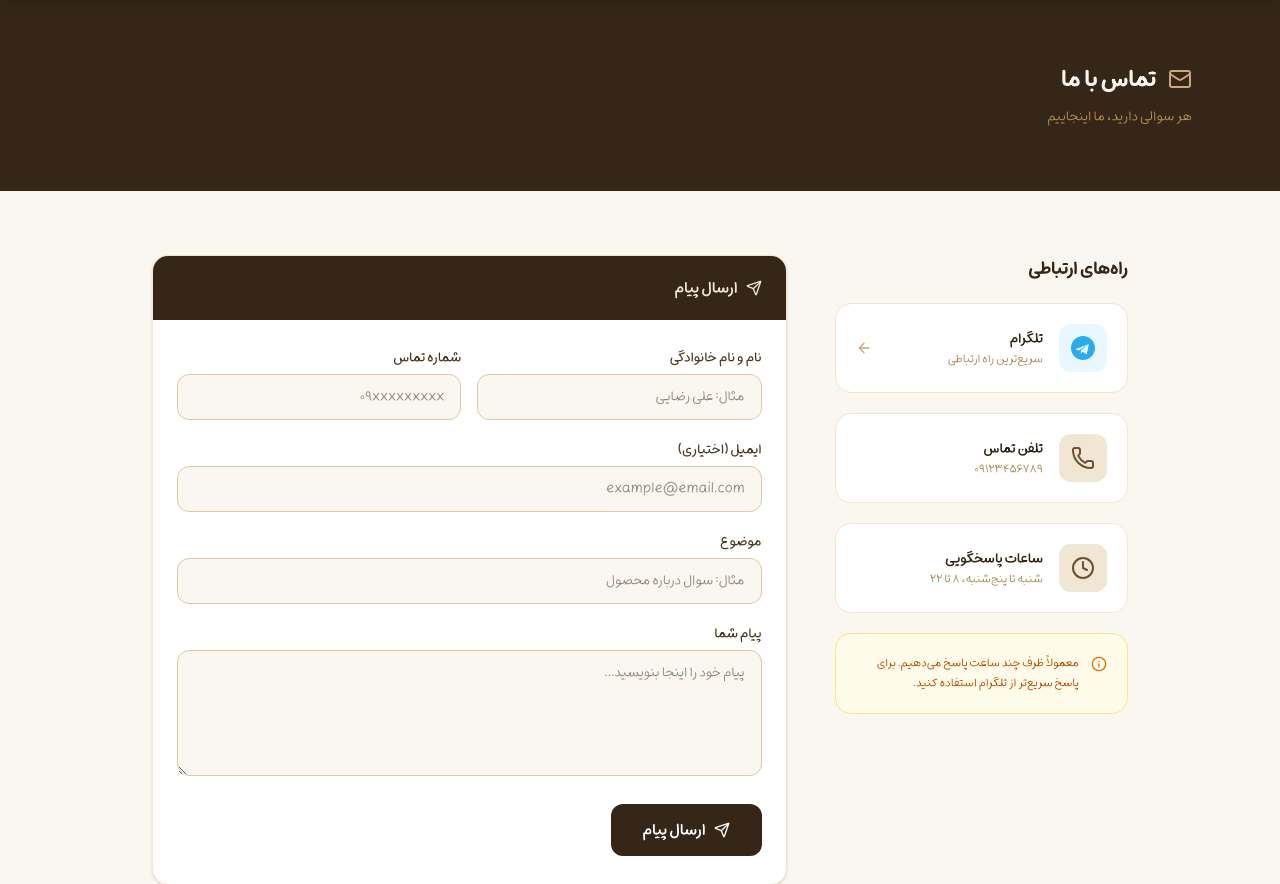
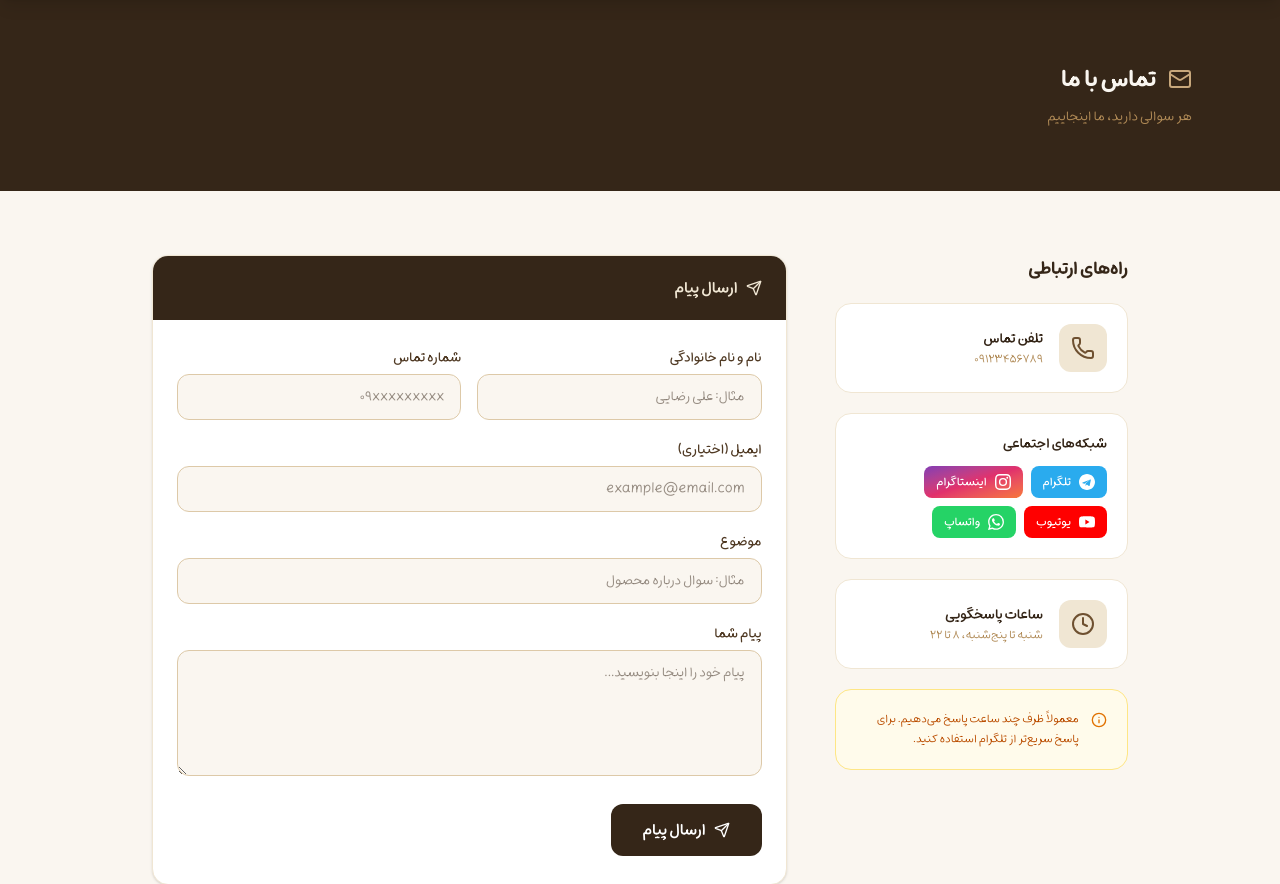
Before and after one commit to AliBazoubandi/Baykood, a Django app: page /contact/ in a window 1280 px wide. Shown: the part 57-941 px from the top of the page. Run offline with Django 5.2, Linux system fonts and the light colour scheme; style sheets or scripts are compiled from the project's sources.

Commit message:
fourth commit, in this commit we modulerized the social media part so we can use it in the contact page as well also we added SEO meta datas for the site.

```diff
--- a/templates/base.html
+++ b/templates/base.html
@@ -4,7 +4,30 @@
 <head>
   <meta charset="UTF-8">
   <meta name="viewport" content="width=device-width, initial-scale=1.0">
-  <title>{% block title %}{{ site.site_name }}{% endblock %}</title>
+  <title>{% block title %}{{ site.site_name }} | {{ site.site_slogan }}{% endblock %}</title>
+
+  <!-- SEO meta description -->
+  <meta name="description" content="{% block meta_description %}{{ site.site_name }} — فروش کودها، خاک‌های کشاورزی و محصولات زراعی با بهترین کیفیت. مشاوره رایگان و ارسال به سراسر کشور.{% endblock %}">
+  <meta name="keywords" content="{% block meta_keywords %}کشاورزی, کود, خاک کشاورزی, فروشگاه کشاورزی, نهاده کشاورزی{% endblock %}">
+  <meta name="author" content="{{ site.site_name }}">
+
+  <!-- Open Graph (Telegram, WhatsApp, Facebook previews) -->
+  <meta property="og:type" content="{% block og_type %}website{% endblock %}">
+  <meta property="og:title" content="{% block og_title %}{{ site.site_name }} | {{ site.site_slogan }}{% endblock %}">
+  <meta property="og:description" content="{% block og_description %}{{ site.site_name }} — فروش کودها، خاک‌های کشاورزی و محصولات زراعی با بهترین کیفیت.{% endblock %}">
+  <meta property="og:image" content="{% block og_image %}{{ request.scheme }}://{{ request.get_host }}{% static 'images/hero.jpg' %}{% endblock %}">
+  <meta property="og:url" content="{{ request.build_absolute_uri }}">
+  <meta property="og:site_name" content="{{ site.site_name }}">
+  <meta property="og:locale" content="fa_IR">
+
+  <!-- Twitter card (also used by some Persian platforms) -->
+  <meta name="twitter:card" content="summary_large_image">
+  <meta name="twitter:title" content="{% block twitter_title %}{{ site.site_name }}{% endblock %}">
+  <meta name="twitter:description" content="{% block twitter_description %}{{ site.site_slogan }}{% endblock %}">
+  <meta name="twitter:image" content="{% block twitter_image %}{{ request.scheme }}://{{ request.get_host }}{% static 'images/hero.jpg' %}{% endblock %}">
+
+  <!-- Canonical URL -->
+  <link rel="canonical" href="{{ request.build_absolute_uri }}">
 
   <link rel="stylesheet" href="{% static 'css/output.css' %}">
   <!-- Lucide Icons -->
@@ -14,10 +37,7 @@
   <style>
     body { font-family: 'Mikhak', sans-serif; }
     html, body { overflow-x: hidden; max-width: 100%; }
-    .nav-link {
-      position: relative;
-      padding-bottom: 2px;
-    }
+    .nav-link { position: relative; padding-bottom: 2px; }
     .nav-link::after {
       content: '';
       position: absolute;
@@ -197,7 +217,6 @@ class="flex items-center justify-center gap-2 border border-earth-600 text-earth
   {% block content %}{% endblock %}
 </main>
 
-<!-- ── Footer ── -->
 <footer class="bg-earth-900 text-earth-300 mt-20 pt-12 pb-6">
     <div class="max-w-6xl mx-auto px-6">
         <div class="grid grid-cols-1 md:grid-cols-3 gap-10 mb-10">
@@ -234,56 +253,9 @@ class="flex items-center justify-center gap-2 border border-earth-600 text-earth
                 </a>
                 {% endif %}
 
-      <div class="flex flex-wrap gap-2">
-
-        <!-- Telegram -->
-        {% if site.telegram_url %}
-        <a href="{{ site.telegram_url }}" target="_blank"
-        class="inline-flex items-center gap-2 bg-[#2AABEE] hover:bg-[#1a9ad8] text-white px-3 py-2 rounded-lg transition text-xs font-medium">
-        <svg class="w-4 h-4 shrink-0" viewBox="0 0 24 24" fill="currentColor">
-          <path d="M12 0C5.373 0 0 5.373 0 12s5.373 12 12 12 12-5.373 12-12S18.627 0 12 0zm5.894 8.221-1.97 9.28c-.145.658-.537.818-1.084.508l-3-2.21-1.447 1.394c-.16.16-.295.295-.605.295l.213-3.053 5.56-5.023c.242-.213-.054-.333-.373-.12L8.32 14.617l-2.96-.924c-.643-.204-.657-.643.136-.953l11.57-4.461c.537-.194 1.006.131.828.942z"/>
-        </svg>
-        تلگرام
-      </a>
-      {% endif %}
-
-      <!-- Instagram -->
-      {% if site.instagram_url %}
-      <a href="{{ site.instagram_url }}" target="_blank"
-      class="inline-flex items-center gap-2 bg-gradient-to-br from-[#833AB4] via-[#E1306C] to-[#F77737] hover:opacity-90 text-white px-3 py-2 rounded-lg transition text-xs font-medium">
-      <svg class="w-4 h-4 shrink-0" viewBox="0 0 24 24" fill="currentColor">
-        <path d="M12 2.163c3.204 0 3.584.012 4.85.07 3.252.148 4.771 1.691 4.919 4.919.058 1.265.069 1.645.069 4.849 0 3.205-.012 3.584-.069 4.849-.149 3.225-1.664 4.771-4.919 4.919-1.266.058-1.644.07-4.85.07-3.204 0-3.584-.012-4.849-.07-3.26-.149-4.771-1.699-4.919-4.92-.058-1.265-.07-1.644-.07-4.849 0-3.204.013-3.583.07-4.849.149-3.227 1.664-4.771 4.919-4.919 1.266-.057 1.645-.069 4.849-.069zM12 0C8.741 0 8.333.014 7.053.072 2.695.272.273 2.69.073 7.052.014 8.333 0 8.741 0 12c0 3.259.014 3.668.072 4.948.2 4.358 2.618 6.78 6.98 6.98C8.333 23.986 8.741 24 12 24c3.259 0 3.668-.014 4.948-.072 4.354-.2 6.782-2.618 6.979-6.98.059-1.28.073-1.689.073-4.948 0-3.259-.014-3.667-.072-4.947-.196-4.354-2.617-6.78-6.979-6.98C15.668.014 15.259 0 12 0zm0 5.838a6.162 6.162 0 100 12.324 6.162 6.162 0 000-12.324zM12 16a4 4 0 110-8 4 4 0 010 8zm6.406-11.845a1.44 1.44 0 100 2.881 1.44 1.44 0 000-2.881z"/>
-      </svg>
-      اینستاگرام
-    </a>
-    {% endif %}
-
-    <!-- YouTube -->
-    {% if site.youtube_url %}
-    <a href="{{ site.youtube_url }}" target="_blank"
-    class="inline-flex items-center gap-2 bg-[#FF0000] hover:bg-[#cc0000] text-white px-3 py-2 rounded-lg transition text-xs font-medium">
-    <svg class="w-4 h-4 shrink-0" viewBox="0 0 24 24" fill="currentColor">
-      <path d="M23.498 6.186a3.016 3.016 0 00-2.122-2.136C19.505 3.545 12 3.545 12 3.545s-7.505 0-9.377.505A3.017 3.017 0 00.502 6.186C0 8.07 0 12 0 12s0 3.93.502 5.814a3.016 3.016 0 002.122 2.136c1.871.505 9.376.505 9.376.505s7.505 0 9.377-.505a3.015 3.015 0 002.122-2.136C24 15.93 24 12 24 12s0-3.93-.502-5.814zM9.545 15.568V8.432L15.818 12l-6.273 3.568z"/>
-    </svg>
-    یوتیوب
-  </a>
-  {% endif %}
-
-  <!-- WhatsApp -->
-  {% if site.whatsapp_number %}
-  <a href="https://wa.me/{{ site.whatsapp_number }}" target="_blank"
-  class="inline-flex items-center gap-2 bg-[#25D366] hover:bg-[#1da851] text-white px-3 py-2 rounded-lg transition text-xs font-medium">
-  <svg class="w-4 h-4 shrink-0" viewBox="0 0 24 24" fill="currentColor">
-    <path d="M17.472 14.382c-.297-.149-1.758-.867-2.03-.967-.273-.099-.471-.148-.67.15-.197.297-.767.966-.94 1.164-.173.199-.347.223-.644.075-.297-.15-1.255-.463-2.39-1.475-.883-.788-1.48-1.761-1.653-2.059-.173-.297-.018-.458.13-.606.134-.133.298-.347.446-.52.149-.174.198-.298.298-.497.099-.198.05-.371-.025-.52-.075-.149-.669-1.612-.916-2.207-.242-.579-.487-.5-.669-.51a12.8 12.8 0 00-.57-.01c-.198 0-.52.074-.792.372-.272.297-1.04 1.016-1.04 2.479 0 1.462 1.065 2.875 1.213 3.074.149.198 2.096 3.2 5.077 4.487.709.306 1.262.489 1.694.625.712.227 1.36.195 1.871.118.571-.085 1.758-.719 2.006-1.413.248-.694.248-1.289.173-1.413-.074-.124-.272-.198-.57-.347m-5.421 7.403h-.004a9.87 9.87 0 01-5.031-1.378l-.361-.214-3.741.982.998-3.648-.235-.374a9.86 9.86 0 01-1.51-5.26c.001-5.45 4.436-9.884 9.888-9.884 2.64 0 5.122 1.03 6.988 2.898a9.825 9.825 0 012.893 6.994c-.003 5.45-4.437 9.884-9.885 9.884m8.413-18.297A11.815 11.815 0 0012.05 0C5.495 0 .16 5.335.157 11.892c0 2.096.547 4.142 1.588 5.945L.057 24l6.305-1.654a11.882 11.882 0 005.683 1.448h.005c6.554 0 11.89-5.335 11.893-11.893a11.821 11.821 0 00-3.48-8.413z"/>
-  </svg>
-  واتساپ
-</a>
-{% endif %}
-
+                {% include 'partials/social_links.html' %}
             </div>
         </div>
-</div>
-
     </div>
     <div class="border-t border-earth-800 pt-6 text-center text-earth-600 text-xs">
         © ۱۴۰۵ {{ site.site_name }} — تمامی حقوق محفوظ است
--- a/templates/blog/post_list.html
+++ b/templates/blog/post_list.html
@@ -2,6 +2,7 @@
 {% load static %}
 
 {% block title %}وبلاگ | {{ site.site_name }}{% endblock %}
+{% block meta_description %}وبلاگ آموزشی {{ site.site_name }} — مقالات و ویدیوهای آموزشی درباره کشاورزی، کوددهی و نگهداری گیاهان.{% endblock %}
 
 {% block content %}
 
--- a/templates/core/about.html
+++ b/templates/core/about.html
@@ -2,6 +2,7 @@
 {% load static %}
 
 {% block title %}درباره ما | {{ site.site_name }}{% endblock %}
+{% block meta_description %}درباره {{ site.site_name }} — داستان ما، ارزش‌ها و تعهد ما به کیفیت محصولات کشاورزی.{% endblock %}
 
 {% block content %}
 
--- a/templates/core/contact.html
+++ b/templates/core/contact.html
@@ -1,6 +1,8 @@
 {% extends 'base.html' %}
+{% load static %}
 
 {% block title %}تماس با ما | {{ site.site_name }}{% endblock %}
+{% block meta_description %}تماس با {{ site.site_name }} — راه‌های ارتباطی شامل تلفن، تلگرام، اینستاگرام، واتساپ و فرم تماس آنلاین.{% endblock %}
 
 {% block content %}
 
@@ -25,21 +27,6 @@
         <h2 class="font-bold text-earth-800 text-lg mb-5">راه‌های ارتباطی</h2>
       </div>
 
-      <!-- Telegram -->
-      <a href="{{ site.telegram_url }}" target="_blank"
-         class="flex items-center gap-4 bg-white border border-earth-100 rounded-2xl p-5 hover:shadow-md transition group">
-        <div class="w-12 h-12 bg-[#2AABEE]/10 rounded-xl flex items-center justify-center shrink-0">
-          <svg class="w-6 h-6 text-[#2AABEE]" viewBox="0 0 24 24" fill="currentColor">
-            <path d="M12 0C5.373 0 0 5.373 0 12s5.373 12 12 12 12-5.373 12-12S18.627 0 12 0zm5.894 8.221-1.97 9.28c-.145.658-.537.818-1.084.508l-3-2.21-1.447 1.394c-.16.16-.295.295-.605.295l.213-3.053 5.56-5.023c.242-.213-.054-.333-.373-.12L8.32 14.617l-2.96-.924c-.643-.204-.657-.643.136-.953l11.57-4.461c.537-.194 1.006.131.828.942z"/>
-          </svg>
-        </div>
-        <div>
-          <p class="font-semibold text-earth-800 text-sm group-hover:text-earth-600 transition">تلگرام</p>
-          <p class="text-earth-400 text-xs mt-0.5">سریع‌ترین راه ارتباطی</p>
-        </div>
-        <i data-lucide="arrow-left" class="w-4 h-4 text-earth-300 mr-auto"></i>
-      </a>
-
       <!-- Phone -->
       <div class="flex items-center gap-4 bg-white border border-earth-100 rounded-2xl p-5">
         <div class="w-12 h-12 bg-earth-100 rounded-xl flex items-center justify-center shrink-0">
@@ -49,6 +36,12 @@
           <p class="font-semibold text-earth-800 text-sm">تلفن تماس</p>
           <p class="text-earth-400 text-xs mt-0.5 dir-ltr">{{ site.phone_number }}</p>
         </div>
+      </div>
+
+      <!-- Social links -->
+      <div class="bg-white border border-earth-100 rounded-2xl p-5">
+        <p class="font-semibold text-earth-800 text-sm mb-3">شبکه‌های اجتماعی</p>
+        {% include 'partials/social_links.html' %}
       </div>
 
       <!-- Working hours -->
--- a/templates/core/home.html
+++ b/templates/core/home.html
@@ -2,6 +2,7 @@
 {% load static %}
 
 {% block title %}خانه | {{ site.site_name }}{% endblock %}
+{% block meta_description %}{{ site.site_name }} — فروشگاه آنلاین محصولات کشاورزی شامل کود، خاک، و محلول‌های آبیاری با ارسال سریع به سراسر کشور.{% endblock %}
 
 {% block content %}
 
--- /dev/null
+++ b/templates/partials/social_links.html
@@ -0,0 +1,47 @@
+<div class="flex flex-wrap gap-2">
+
+  <!-- Telegram -->
+  {% if site.telegram_url %}
+  <a href="{{ site.telegram_url }}" target="_blank"
+     class="inline-flex items-center gap-2 bg-[#2AABEE] hover:bg-[#1a9ad8] text-white px-3 py-2 rounded-lg transition text-xs font-medium">
+    <svg class="w-4 h-4 shrink-0" viewBox="0 0 24 24" fill="currentColor">
+      <path d="M12 0C5.373 0 0 5.373 0 12s5.373 12 12 12 12-5.373 12-12S18.627 0 12 0zm5.894 8.221-1.97 9.28c-.145.658-.537.818-1.084.508l-3-2.21-1.447 1.394c-.16.16-.295.295-.605.295l.213-3.053 5.56-5.023c.242-.213-.054-.333-.373-.12L8.32 14.617l-2.96-.924c-.643-.204-.657-.643.136-.953l11.57-4.461c.537-.194 1.006.131.828.942z"/>
+    </svg>
+    تلگرام
+  </a>
+  {% endif %}
+
+  <!-- Instagram -->
+  {% if site.instagram_url %}
+  <a href="{{ site.instagram_url }}" target="_blank"
+     class="inline-flex items-center gap-2 bg-gradient-to-br from-[#833AB4] via-[#E1306C] to-[#F77737] hover:opacity-90 text-white px-3 py-2 rounded-lg transition text-xs font-medium">
+    <svg class="w-4 h-4 shrink-0" viewBox="0 0 24 24" fill="currentColor">
+      <path d="M12 2.163c3.204 0 3.584.012 4.85.07 3.252.148 4.771 1.691 4.919 4.919.058 1.265.069 1.645.069 4.849 0 3.205-.012 3.584-.069 4.849-.149 3.225-1.664 4.771-4.919 4.919-1.266.058-1.644.07-4.85.07-3.204 0-3.584-.012-4.849-.07-3.26-.149-4.771-1.699-4.919-4.92-.058-1.265-.07-1.644-.07-4.849 0-3.204.013-3.583.07-4.849.149-3.227 1.664-4.771 4.919-4.919 1.266-.057 1.645-.069 4.849-.069zM12 0C8.741 0 8.333.014 7.053.072 2.695.272.273 2.69.073 7.052.014 8.333 0 8.741 0 12c0 3.259.014 3.668.072 4.948.2 4.358 2.618 6.78 6.98 6.98C8.333 23.986 8.741 24 12 24c3.259 0 3.668-.014 4.948-.072 4.354-.2 6.782-2.618 6.979-6.98.059-1.28.073-1.689.073-4.948 0-3.259-.014-3.667-.072-4.947-.196-4.354-2.617-6.78-6.979-6.98C15.668.014 15.259 0 12 0zm0 5.838a6.162 6.162 0 100 12.324 6.162 6.162 0 000-12.324zM12 16a4 4 0 110-8 4 4 0 010 8zm6.406-11.845a1.44 1.44 0 100 2.881 1.44 1.44 0 000-2.881z"/>
+    </svg>
+    اینستاگرام
+  </a>
+  {% endif %}
+
+  <!-- YouTube -->
+  {% if site.youtube_url %}
+  <a href="{{ site.youtube_url }}" target="_blank"
+     class="inline-flex items-center gap-2 bg-[#FF0000] hover:bg-[#cc0000] text-white px-3 py-2 rounded-lg transition text-xs font-medium">
+    <svg class="w-4 h-4 shrink-0" viewBox="0 0 24 24" fill="currentColor">
+      <path d="M23.498 6.186a3.016 3.016 0 00-2.122-2.136C19.505 3.545 12 3.545 12 3.545s-7.505 0-9.377.505A3.017 3.017 0 00.502 6.186C0 8.07 0 12 0 12s0 3.93.502 5.814a3.016 3.016 0 002.122 2.136c1.871.505 9.376.505 9.376.505s7.505 0 9.377-.505a3.015 3.015 0 002.122-2.136C24 15.93 24 12 24 12s0-3.93-.502-5.814zM9.545 15.568V8.432L15.818 12l-6.273 3.568z"/>
+    </svg>
+    یوتیوب
+  </a>
+  {% endif %}
+
+  <!-- WhatsApp -->
+  {% if site.whatsapp_number %}
+  <a href="https://wa.me/{{ site.whatsapp_number }}" target="_blank"
+     class="inline-flex items-center gap-2 bg-[#25D366] hover:bg-[#1da851] text-white px-3 py-2 rounded-lg transition text-xs font-medium">
+    <svg class="w-4 h-4 shrink-0" viewBox="0 0 24 24" fill="currentColor">
+      <path d="M17.472 14.382c-.297-.149-1.758-.867-2.03-.967-.273-.099-.471-.148-.67.15-.197.297-.767.966-.94 1.164-.173.199-.347.223-.644.075-.297-.15-1.255-.463-2.39-1.475-.883-.788-1.48-1.761-1.653-2.059-.173-.297-.018-.458.13-.606.134-.133.298-.347.446-.52.149-.174.198-.298.298-.497.099-.198.05-.371-.025-.52-.075-.149-.669-1.612-.916-2.207-.242-.579-.487-.5-.669-.51a12.8 12.8 0 00-.57-.01c-.198 0-.52.074-.792.372-.272.297-1.04 1.016-1.04 2.479 0 1.462 1.065 2.875 1.213 3.074.149.198 2.096 3.2 5.077 4.487.709.306 1.262.489 1.694.625.712.227 1.36.195 1.871.118.571-.085 1.758-.719 2.006-1.413.248-.694.248-1.289.173-1.413-.074-.124-.272-.198-.57-.347m-5.421 7.403h-.004a9.87 9.87 0 01-5.031-1.378l-.361-.214-3.741.982.998-3.648-.235-.374a9.86 9.86 0 01-1.51-5.26c.001-5.45 4.436-9.884 9.888-9.884 2.64 0 5.122 1.03 6.988 2.898a9.825 9.825 0 012.893 6.994c-.003 5.45-4.437 9.884-9.885 9.884m8.413-18.297A11.815 11.815 0 0012.05 0C5.495 0 .16 5.335.157 11.892c0 2.096.547 4.142 1.588 5.945L.057 24l6.305-1.654a11.882 11.882 0 005.683 1.448h.005c6.554 0 11.89-5.335 11.893-11.893a11.821 11.821 0 00-3.48-8.413z"/>
+    </svg>
+    واتساپ
+  </a>
+  {% endif %}
+
+</div>
--- a/templates/shop/product_list.html
+++ b/templates/shop/product_list.html
@@ -2,6 +2,7 @@
 {% load static %}
 
 {% block title %}فروشگاه | {{ site.site_name }}{% endblock %}
+{% block meta_description %}مشاهده تمام محصولات کشاورزی شامل کود، خاک، و محلول‌های آبیاری. {{ site.site_name }} — کیفیت تضمین‌شده.{% endblock %}
 
 {% block content %}
 
```
Also changed, not shown: templates/blog/post_detail.html (+8 -0 lines), templates/shop/product_detail.html (+8 -0 lines). Lines whose indentation alone changed are shown as unchanged.
